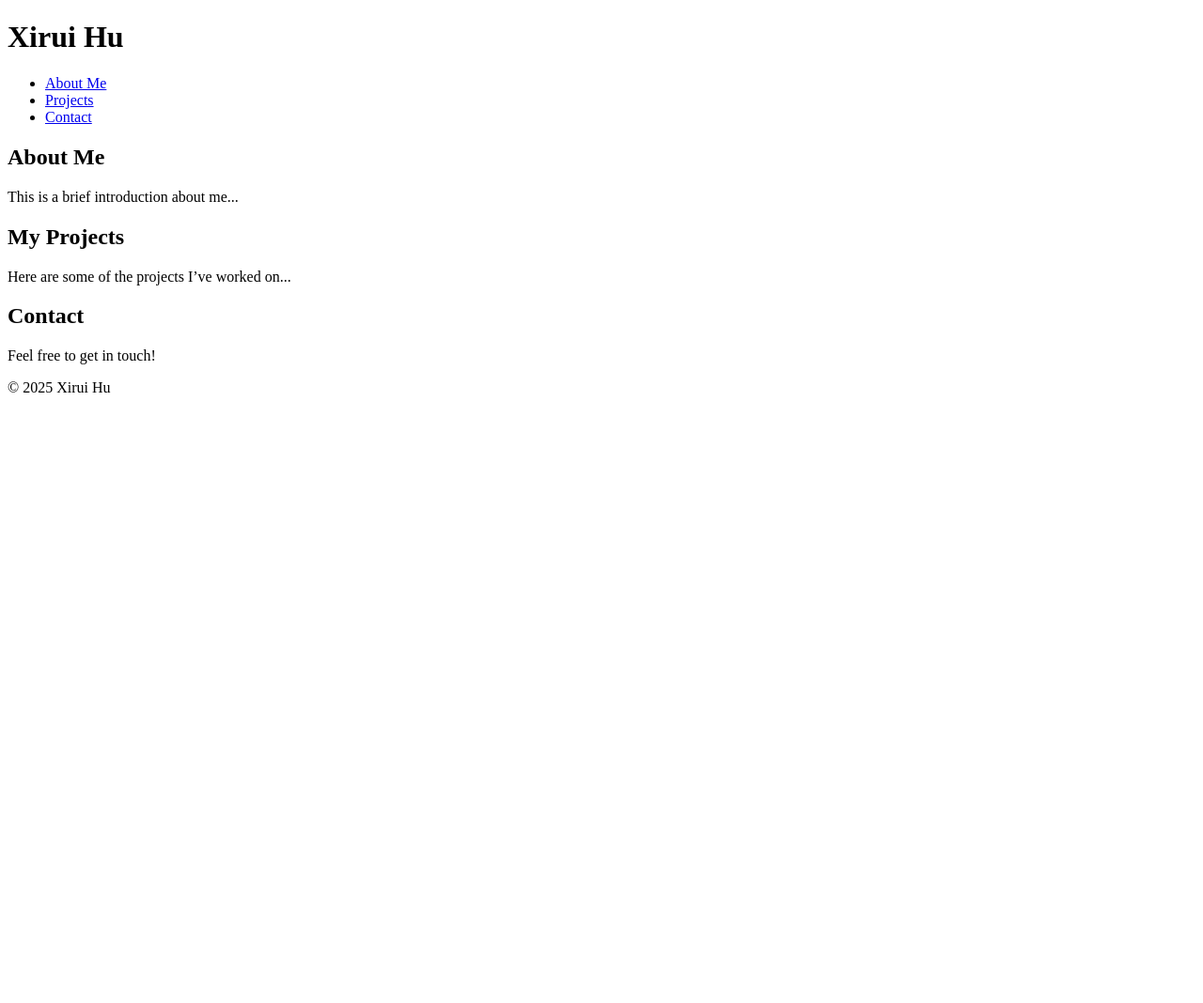
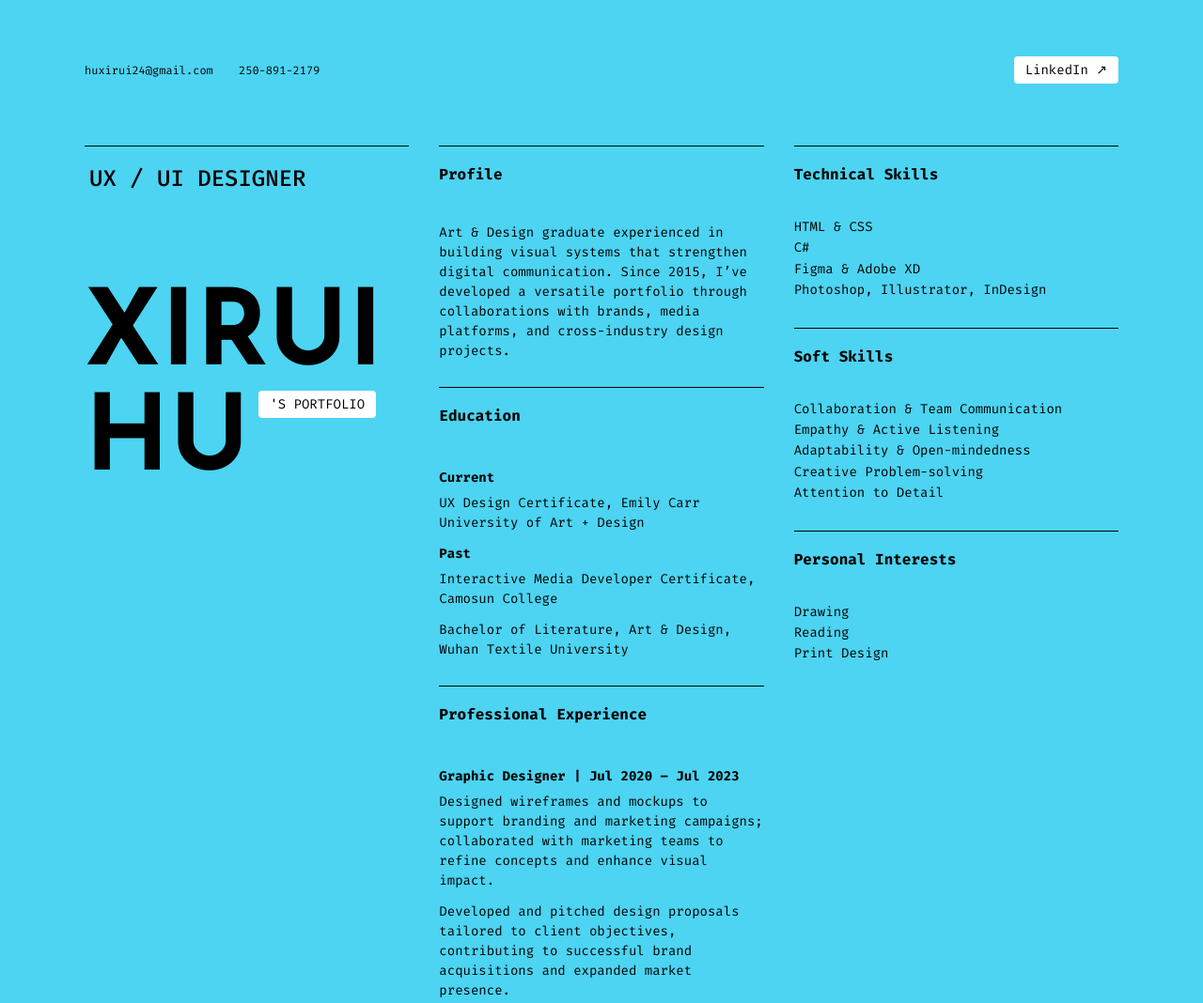
Before and after one commit to XiruiHu/xiruihu.github.io, a plain HTML site: page index.html in a window 1280 px wide. Shown: the top 1068 px of the page at 94% size. Before the commit the page ends 800 px from the top, so only its background shows below. Drawn offline with Linux system fonts and the light colour scheme.

Commit message:
update my portfolio

```diff
--- a/index.html
+++ b/index.html
@@ -1,41 +1,138 @@
-<!DOCTYPE html>
+<!doctype html>
 <html lang="en">
+
 <head>
-    <meta charset="UTF-8">
-    <meta name="viewport" content="width=device-width, initial-scale=1.0">
-    <meta http-equiv="X-UA-Compatible" content="ie=edge">
-    <title>Xirui Hu | Portfolio</title>
-    <link rel="stylesheet" href="style.css"> <!-- Link to your CSS file if applicable -->
+  <meta charset="utf-8" />
+  <meta name="viewport" content="width=device-width,initial-scale=1" />
+  <link rel="stylesheet" href="style.css">
+  <link rel="preconnect" href="https://fonts.googleapis.com">
+  <link rel="preconnect" href="https://fonts.gstatic.com" crossorigin>
+  <link href="https://fonts.googleapis.com/css2?family=Fira+Mono:wght@400;500;700&display=swap" rel="stylesheet">
+  <link href="https://fonts.googleapis.com/css2?family=Josefin+Sans:ital,wght@0,100..700;1,100..700&display=swap"
+    rel="stylesheet">
+  <title>Xirui Hu — CV</title>
+  <style>
+
+  </style>
 </head>
+
 <body>
-    <header>
-        <h1>Xirui Hu</h1>
-        <nav>
-            <ul>
-                <li><a href="#about">About Me</a></li>
-                <li><a href="#projects">Projects</a></li>
-                <li><a href="#contact">Contact</a></li>
+  <section id="cv" aria-labelledby="cv-name">
+    <div class="cv-wrap">
+
+      <header class="title" id="cv-name">
+        <div class="contact-info">
+          <div>
+            <span>huxirui24@gmail.com</span>
+            <span>250-891-2179</span>
+          </div>
+          <div>
+            <a class="social" href="https://www.linkedin.com/in/xirui-hu-185546170/" target="_blank"
+              rel="noopener noreferrer">LinkedIn ↗</a>
+          </div>
+        </div>
+      </header>
+
+      <div class="row" role="main">
+        <!-- Left Side -->
+        <section class="col-left">
+          <div class="horizontal-line"></div>
+
+          <h2>UX / UI DESIGNER</h2>
+          <h1>XIRUI</h1>
+          <div id="lastName">
+            <h1>HU</h1>
+            <span>'S PORTFOLIO</span>
+          </div>
+        </section>
+        <!-- Middle -->
+        <section class="col-middle">
+          <div class="card" aria-label="Profile and experience">
+            <h3>Profile</h3>
+            <p>
+              Art &amp; Design graduate experienced in building visual systems that strengthen digital communication.
+              Since 2015, I’ve developed a versatile portfolio through collaborations with brands, media platforms, and
+              cross-industry design projects.
+            </p>
+
+            <h3>Education</h3>
+            <dl>
+              <dt>Current</dt>
+              <dd>UX Design Certificate, Emily Carr University of Art + Design</dd>
+            </dl>
+
+            <dl>
+              <dt>Past</dt>
+              <dd>Interactive Media Developer Certificate, Camosun College</dd>
+              <dd>Bachelor of Literature, Art &amp; Design, Wuhan Textile University</dd>
+            </dl>
+
+            <h3>Professional Experience</h3>
+            <dl>
+              <dt>Graphic Designer | Jul 2020 – Jul 2023</dt>
+              <dd>Designed wireframes and mockups to support branding and marketing campaigns; collaborated with
+                marketing teams to refine concepts and enhance visual impact.</dd>
+              <dd>Developed and pitched design proposals tailored to client objectives, contributing to successful brand
+                acquisitions and expanded market presence.</dd>
+              <dt>Freelance Designer | 2018 – 2023</dt>
+              <dd>Partnered with food and beverage brands, delivery apps, restaurants, and local businesses to create
+                cohesive visual identities and seasonal campaign assets.</dd>
+              <dd>Designed marketing collateral (flyers, posters, packaging) and worked directly with clients to
+                translate briefs into polished deliverables.</dd>
+            </dl>
+
+            <h3>Design Projects</h3>
+
+            <dl>
+              <dt class="project-title">Bakery Online Ordering Redesign</dt>
+              <dd class="project-meta">2025 | Camosun College</dd>
+              <dd>Redesigned a local bakery’s online ordering experience to improve clarity and brand warmth. Conducted
+                user research, heuristic evaluation, and iterative UI design. Final Figma prototype features a
+                minimalist, playful interface that improves usability and encourages confident ordering.</dd>
+
+              <dt class="project-title">App Prototyping</dt>
+              <dd class="project-meta">2024 | Camosun College</dd>
+              <dd>Designed an interactive mobile app prototype to educate users about cheese varieties. Conducted user
+                research and prototyping in Figma to optimize user flows and integrated features such as pairing tips,
+                cultural insights, and recipes.</dd>
+            </dl>
+          </div>
+        </section>
+
+        <!-- Right Side -->
+        <aside class="col-right" aria-label="Contact and skills">
+          <!-- <img src="images/xiruihu.jpg" alt="Xirui Hu portrait" class="profile-img"> -->
+          <div class="section">
+            <div class="section-title">Technical Skills</div>
+            <ul class="skills-list">
+              <li>HTML & CSS</li>
+              <li>C#</li>
+              <li>Figma & Adobe XD</li>
+              <li>Photoshop, Illustrator, InDesign</li>
             </ul>
-        </nav>
-    </header>
 
-    <section id="about">
-        <h2>About Me</h2>
-        <p>This is a brief introduction about me...</p>
-    </section>
+            <div class="section-title">Soft Skills</div>
+            <ul class="soft-list">
+              <li>Collaboration & Team Communication</li>
+              <li>Empathy & Active Listening</li>
+              <li>Adaptability & Open-mindedness</li>
+              <li>Creative Problem-solving</li>
+              <li>Attention to Detail</li>
+            </ul>
 
-    <section id="projects">
-        <h2>My Projects</h2>
-        <p>Here are some of the projects I’ve worked on...</p>
-    </section>
+            <div class="section-title">Personal Interests</div>
+            <ul class="interests-list">
+              <li>Drawing</li>
+              <li>Reading</li>
+              <li>Print Design</li>
+            </ul>
+          </div>
+        </aside>
 
-    <section id="contact">
-        <h2>Contact</h2>
-        <p>Feel free to get in touch!</p>
-    </section>
+      </div><!-- .row -->
 
-    <footer>
-        <p>© 2025 Xirui Hu</p>
-    </footer>
+    </div><!-- .cv-wrap -->
+  </section>
 </body>
+
 </html>
--- /dev/null
+++ b/style.css
@@ -0,0 +1,253 @@
+:root {
+  --bg: #4cd4f2;
+  --text: #000;
+  --white: #ffffff;
+  --max-width: 1100px;
+  --gap: 32px;
+  font-family: "Fira Mono", system-ui, monospace;
+}
+
+/* Base */
+html, body {
+  height: 100%;
+  margin: 0;
+  background: var(--bg);
+  color: var(--text);
+}
+
+/* Page container */
+#cv {
+  display: flex;
+  justify-content: center;
+  padding: 60px 20px;
+}
+
+.cv-wrap {
+  width: 100%;
+  max-width: var(--max-width);
+  display: flex;
+  flex-direction: column;
+  gap: 50px;
+}
+
+/* HEADER */
+header.title {
+  color: var(--text);
+}
+
+header .contact-info {
+  font-size: 12px;
+  display: flex;
+  justify-content: space-between;
+  align-items: center;
+  flex-wrap: wrap;
+  gap: 12px;
+  text-align: right;
+}
+
+header span {
+  padding-right: 20px;
+}
+
+header .social {
+  background-color: var(--white);
+  color: var(--text);
+  padding: 6px 12px;
+  border-radius: 4px;
+  text-decoration: none;
+  font-size: 14px;
+  display: inline-block;
+}
+
+header .social:hover{
+  background-color: rgb(0, 0, 0);
+  color: white;
+  transition: width 0.5s ease-in-out, height 0.5s ease-in-out, background-color 0.5s ease-in-out;
+}
+
+.horizontal-line {
+  grid-column: 1 / -1;
+  border-bottom: 1px solid var(--text);
+  margin-top: 16px;
+  width: 100%;
+}
+
+
+/* Grid layout for main CV */
+.row {
+  display: grid;
+  grid-template-columns: 1fr;
+  column-gap: var(--gap);
+  row-gap: 40px;
+  align-items: start;
+}
+
+.col-left h2{
+  font-weight: 500;
+  margin-bottom: 50px;
+  padding-left: 5px;
+}
+
+.col-left h1{
+  font-family: "Josefin Sans", system-ui, sans-serif;
+  font-size: 5em;
+  margin: 0;
+}
+
+#lastName {
+  display: flex;
+  align-items: flex-start;
+}
+
+.col-left span{
+  font-size: 14px;
+  background-color: var(--white);
+  color: var(--text);
+  padding: 6px 12px;
+  margin-left: 10px;
+  border-radius: 4px;
+}
+
+/* Columns */
+.col-left
+.col-middle,
+.col-right {
+  display: flex;
+  flex-direction: column;
+  gap: 30px;
+}
+
+
+/* Section titles */
+.card h3,
+.section-title {
+  font-weight: 700;
+  font-size: 16px;
+  border-top: 1px solid var(--text);
+  padding: 20px 0;
+  width: 100%;
+  display: inline-block;
+}
+
+.section-title{
+  margin-top: 16px;
+}
+
+/* Body text */
+.card p,
+dl,
+dd {
+  font-size: 14px;
+  line-height: 1.5;
+  margin: 6px 0 12px;
+}
+
+dt {
+  font-weight: 700;
+  margin-top: 10px;
+}
+
+/* Lists */
+ul {
+  list-style: none;
+  padding: 0;
+  margin-bottom: 12px;
+}
+
+ul li {
+  font-size: 14px;
+  line-height: 1.6;
+}
+
+/* Skills grid */
+.skills-lists {
+  display: grid;
+  grid-template-columns: 1fr 1fr;
+  gap: 40px;
+}
+
+/* Responsive adjustments */
+@media (min-width: 800px) {
+  #cv {
+    padding: 60px 30px;
+  }
+
+  .col-left h2{
+  margin-bottom: 100px;
+}
+
+.col-left h1{
+  font-size: 7em;
+}
+
+  header .contact-info {
+    flex-direction: row;
+    justify-content: space-between;
+    align-items: center;
+    text-align: right;
+    gap: 12px;
+  }
+
+  header span {
+    padding-right: 20px;
+  }
+
+  header.title h1 {
+    font-size: 28px;
+  }
+
+  header.title h2 {
+    font-size: 22px;
+  }
+
+  .row {
+    grid-template-columns: 1fr 1fr;
+    column-gap: var(--gap);
+    row-gap: 40px;
+  }
+
+  .skills-lists {
+    grid-template-columns: 1fr 1fr;
+    gap: 40px;
+  }
+}
+
+/* 1200px and up */
+@media (min-width: 1200px) {
+
+  .row {
+    grid-template-columns: 1fr 1fr 1fr;
+  }
+
+  header.title h1 {
+    font-size: 32px;
+  }
+
+  header.title h2 {
+    font-size: 24px;
+  }
+}
+
+/* 1600px and up */
+@media (min-width: 1600px) {
+  #cv {
+    padding: 80px 60px;
+  }
+
+  .cv-wrap {
+    max-width: 1400px;
+  }
+
+  header.title h1 {
+    font-size: 40px;
+  }
+
+  header.title h2 {
+    font-size: 28px;
+  }
+
+  .row {
+    grid-template-columns: 2fr 1fr 1fr;
+    column-gap: 60px;
+  }
+}
```
Also changed, not shown: 1 other file.
